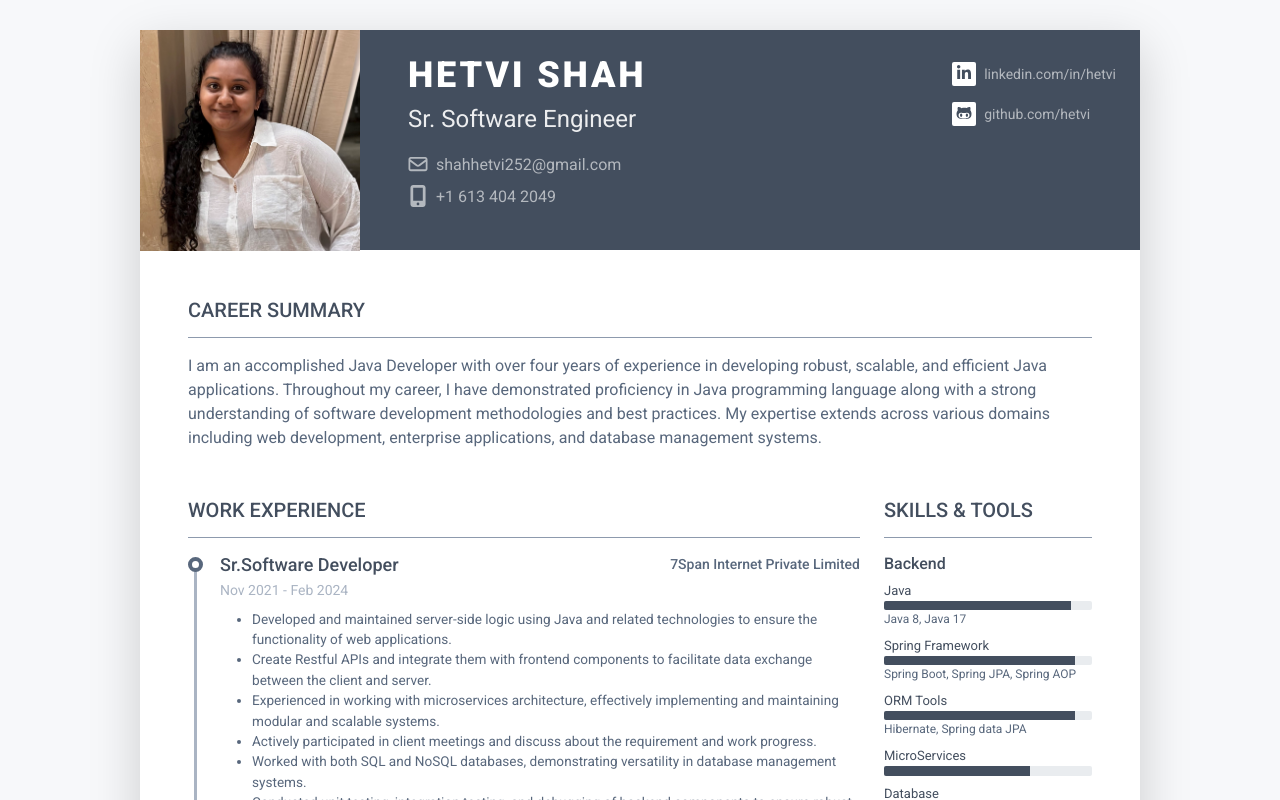
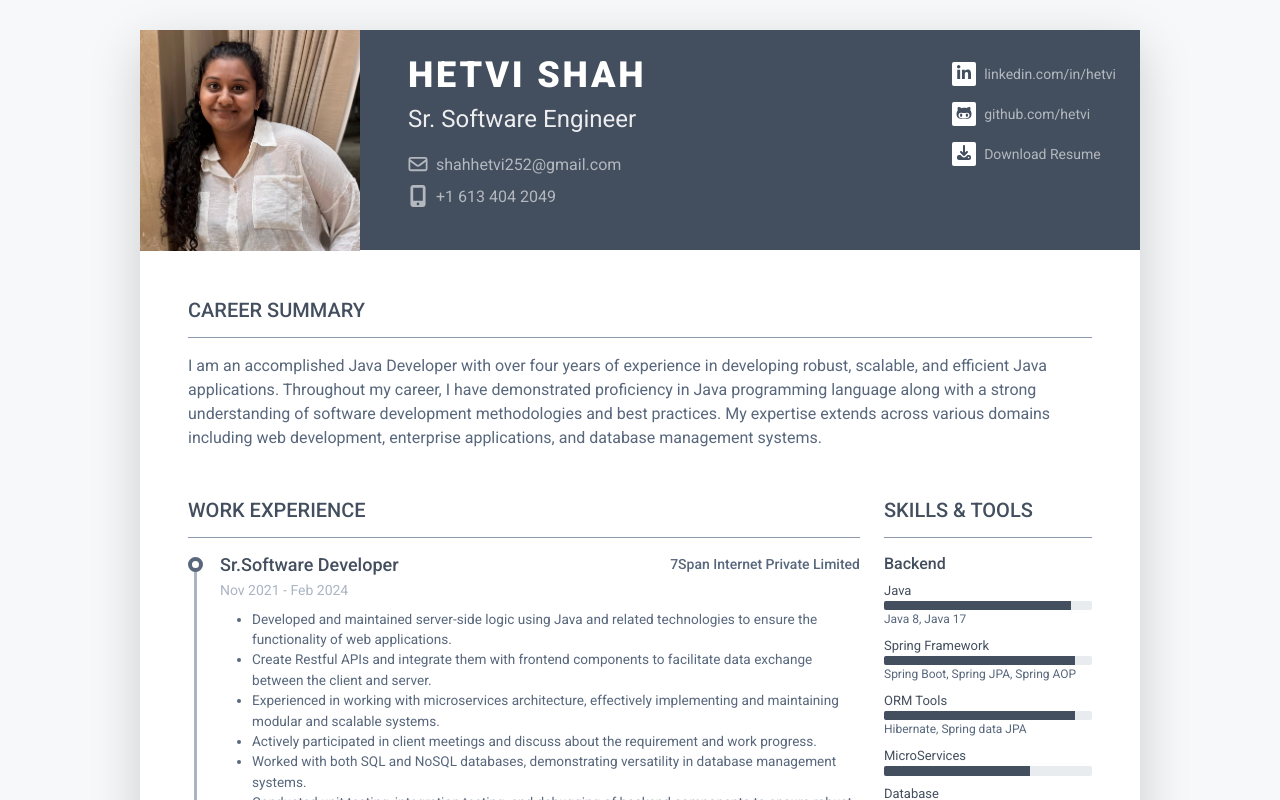
Before and after one commit to hetvi-shah20/hetvi-shah20.github.io, a plain HTML site: page index.html in a window 1280 px wide. Shown: the top 800 px of the page. Drawn offline with Linux system fonts and the light colour scheme.

Commit message:
Resume Download

```diff
--- a/index.html
+++ b/index.html
@@ -56,6 +56,10 @@
                       <a class="text-link" href="https://github.com/hetvi-shah20"  target="_blank"
                         ><span class="fa-container text-center me-2"><i class="fab fa-github-alt fa-fw"></i></span>github.com/hetvi</a
                       >
+                    </li>
+                    <li class="mb-3">
+                      <a href="assets/documents/hetvi-shah.pdf" download style="text-decoration: none;">
+                           <span class="fa-container text-center me-2"><i class="fa fa-download fa-fw"></i></span>Download Resume</a>
                     </li>
                     <!-- <li class="mb-3"><a class="text-link" href="#"><span class="fa-container text-center me-2"><i class="fab fa-codepen fa-fw"></i></span>codepen.io/username/</a></li>
 					                <li><a class="text-link" href="#"><span class="fa-container text-center me-2"><i class="fas fa-globe"></i></span>yourwebsite.com</a></li> -->
```
Also changed, not shown: 1 other file.
